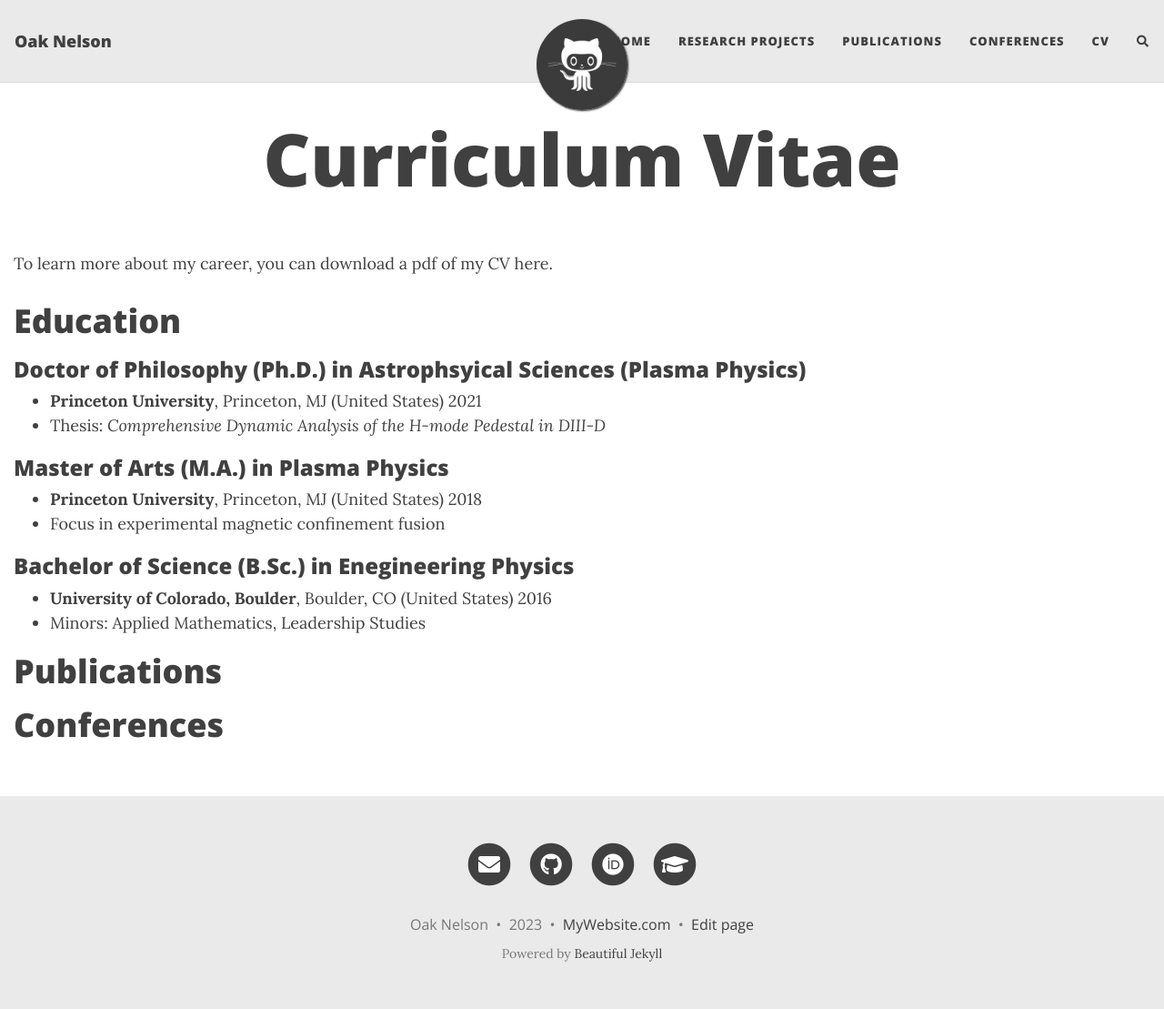
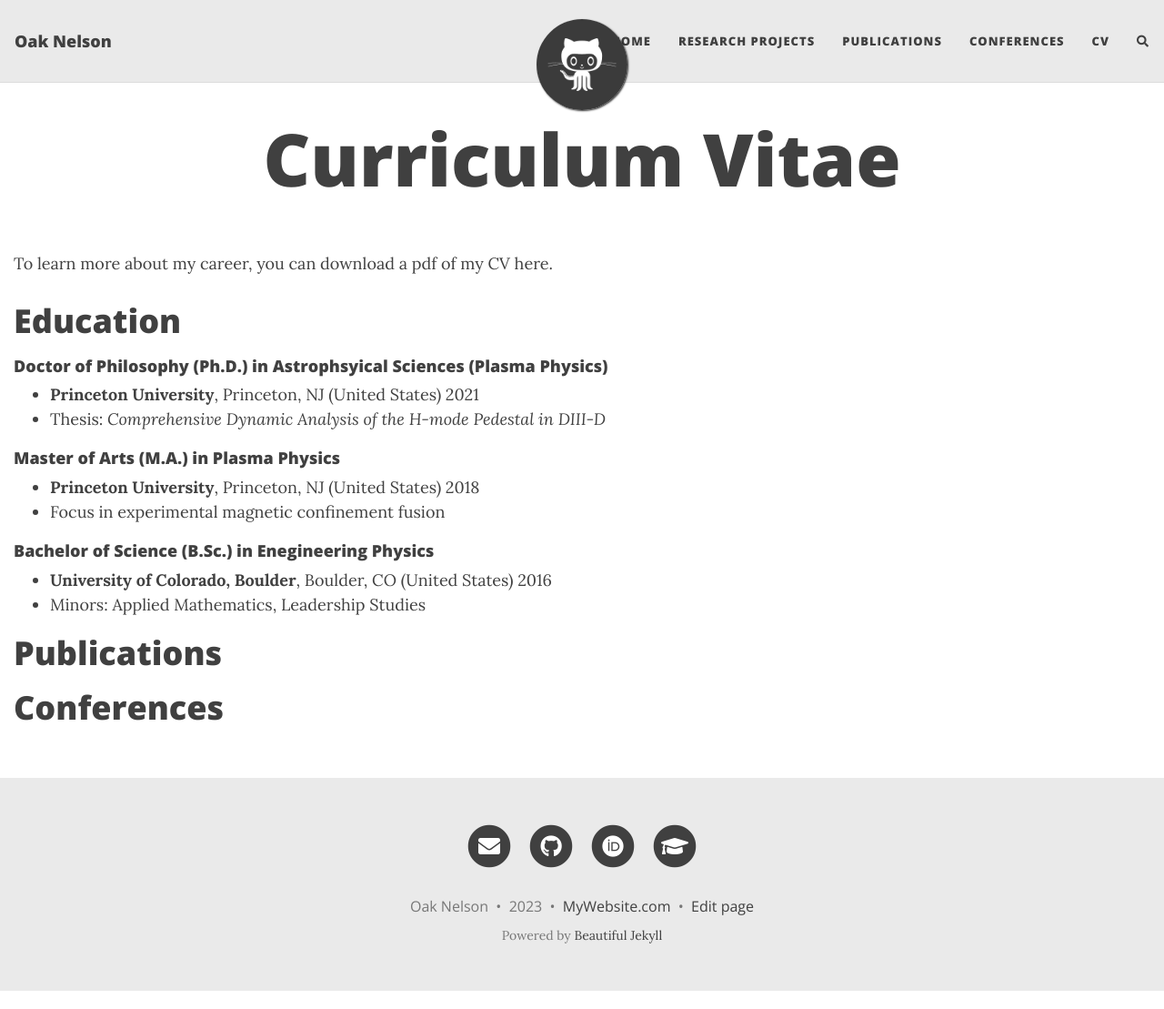
Before and after one commit to nelsonand/website, a Jekyll site: the page built from cv.md, in a window 1280 px wide and 1109 px high. Shown: the whole window at 91% size. Built offline with Jekyll 4.4.1, drawn with Linux system fonts in a browser that asks for light colours; nearby versions of some CDN libraries; comment, search, counter and statistics services are not loaded.

Commit message:
Update cv.md

```diff
--- a/cv.md
+++ b/cv.md
@@ -8,15 +8,15 @@ To learn more about my career, you can download a pdf of my CV here.
 
 # Education
 
-### Doctor of Philosophy (Ph.D.) in Astrophsyical Sciences (Plasma Physics)
- - **Princeton University**, Princeton, MJ (United States) 2021
+#### Doctor of Philosophy (Ph.D.) in Astrophsyical Sciences (Plasma Physics)
+ - **Princeton University**, Princeton, NJ (United States) 2021
  - Thesis: _Comprehensive Dynamic Analysis of the H-mode Pedestal in DIII-D_
 
-### Master of Arts (M.A.) in Plasma Physics
- - **Princeton University**, Princeton, MJ (United States) 2018
+#### Master of Arts (M.A.) in Plasma Physics
+ - **Princeton University**, Princeton, NJ (United States) 2018
  - Focus in experimental magnetic confinement fusion
 
-### Bachelor of Science (B.Sc.) in Enegineering Physics
+#### Bachelor of Science (B.Sc.) in Enegineering Physics
  - **University of Colorado, Boulder**, Boulder, CO (United States) 2016
  - Minors: Applied Mathematics, Leadership Studies
 
```
